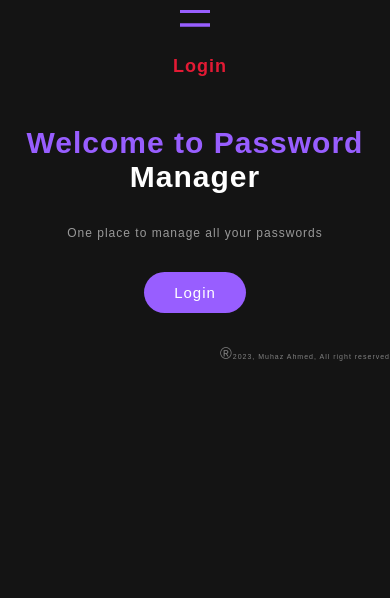
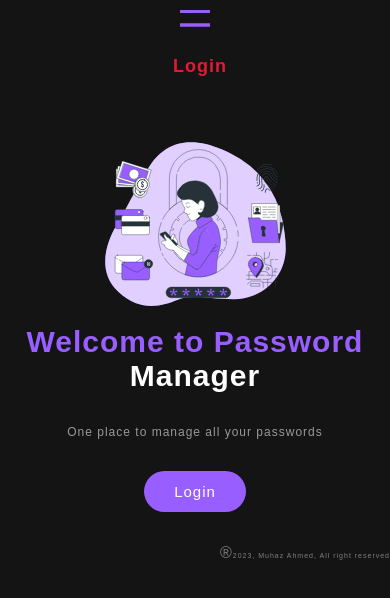
Before and after one commit to muhazAhmed/password-manager, a React (Vite) app in the folder client/: page / in a window 390 px wide. Shown: the top 598 px of the page. Built offline with nearby package versions, Linux system fonts and the light colour scheme; a web font is replaced by a local one.

Commit message:
home page changes

```diff
--- a/client/src/pages/Main/Home/Home.css
+++ b/client/src/pages/Main/Home/Home.css
@@ -78,7 +78,8 @@ span {
   }
 
   .wallpaper img {
-    display: none;
+    width: 50vw;
+    height: auto;
   }
 
   .left-cont button {
```
